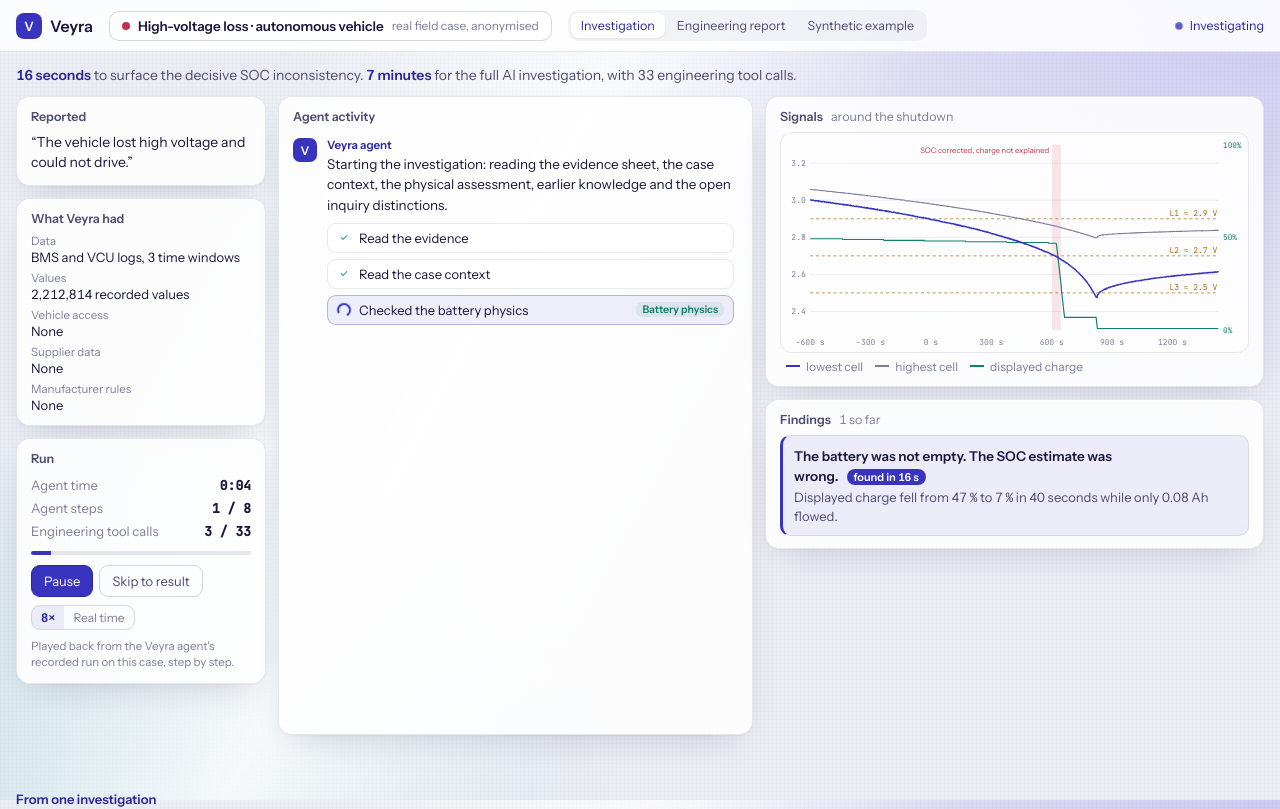
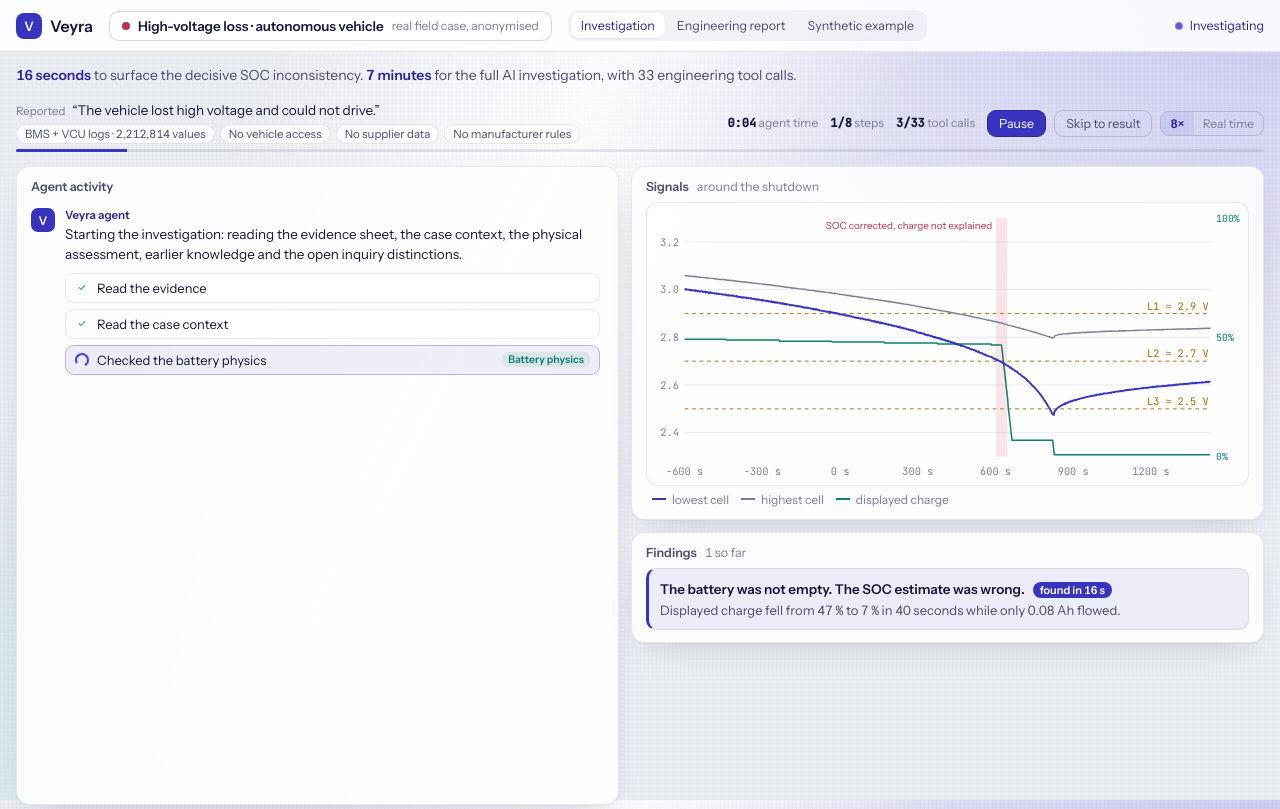
Before and after one commit to yuemonner/veyra-demo, a Next.js app in the folder frontend/: page /system-investigation in a window 1280 px wide. Shown: the top 809 px of the page. Built offline with nearby package versions, Linux system fonts and the light colour scheme.

Commit message:
Demo: slimmer case and run strip; more room for the agent's activity

```diff
--- a/frontend/app/system-investigation/Workspace.tsx
+++ b/frontend/app/system-investigation/Workspace.tsx
@@ -114,40 +114,33 @@ export default function Workspace({ d }: { d: Any }) {
         <b>{Math.round(rc.timing.total_s)} seconds</b> to surface the decisive SOC inconsistency. <b>{Math.round(run.run_seconds / 60)} minutes</b> for the full AI investigation, with {toolsAll} engineering tool calls.
       </div>
 
+      {/* One slim strip for the case and the run, so the agent's work keeps the screen. */}
+      <div className={w.strip}>
+        <div className={w.stripCase}>
+          <span className={w.reported}><span>Reported</span> “{d.case.reported}”</span>
+          <span className={w.chips}>
+            <span>BMS + VCU logs · {(rc?.values || "").split(" ")[0]} values</span>
+            <span>No vehicle access</span><span>No supplier data</span><span>No manufacturer rules</span>
+          </span>
+        </div>
+        <div className={w.stripRun}>
+          <span className={w.meters}>
+            <span><b>{clock(nowMs)}</b> agent time</span>
+            <span><b>{stepsDone}/{run.turns.length}</b> steps</span>
+            <span><b>{toolsDone}/{toolsAll}</b> tool calls</span>
+          </span>
+          {done ? <button className={w.primary} onClick={restart}>Run again</button>
+            : playing ? <button className={w.primary} onClick={() => setPlaying(false)}>Pause</button>
+              : <button className={w.primary} onClick={() => setPlaying(true)}>{i < 0 ? "Start" : "Resume"}</button>}
+          {!done && <button className={w.ghost} onClick={skip}>Skip to result</button>}
+          <span className={w.speed} role="group" aria-label="Playback speed">
+            {SPEEDS.map((x) => <button key={x.k} className={x.k === speed.k ? w.on : ""} onClick={() => setSpeed(x)}>{x.label}</button>)}
+          </span>
+        </div>
+        <div className={w.stripTrack} title="Played back from the Veyra agent's recorded run on this case"><div style={{ width: `${Math.min(100, (Math.max(0, i + 1) / events.length) * 100)}%` }} /></div>
+      </div>
+
       <div className={w.grid}>
-        <aside className={w.side}>
-          <section className={w.card}>
-            <h2>Reported</h2>
-            <p className={w.quote}>“{d.case.reported}”</p>
-          </section>
-          <section className={w.card}>
-            <h2>What Veyra had</h2>
-            <ul className={w.facts}>
-              <li><span>Data</span>BMS and VCU logs, 3 time windows</li>
-              <li><span>Values</span>{(rc?.values || "").split(" ")[0]} recorded values</li>
-              <li><span>Vehicle access</span>None</li>
-              <li><span>Supplier data</span>None</li>
-              <li><span>Manufacturer rules</span>None</li>
-            </ul>
-          </section>
-          <section className={w.card}>
-            <h2>Run</h2>
-            <div className={w.meter}><span>Agent time</span><b>{clock(nowMs)}</b></div>
-            <div className={w.meter}><span>Agent steps</span><b>{stepsDone} / {run.turns.length}</b></div>
-            <div className={w.meter}><span>Engineering tool calls</span><b>{toolsDone} / {toolsAll}</b></div>
-            <div className={w.track}><div style={{ width: `${Math.min(100, (Math.max(0, i + 1) / events.length) * 100)}%` }} /></div>
-            <div className={w.controls}>
-              {done ? <button className={w.primary} onClick={restart}>Run again</button>
-                : playing ? <button className={w.primary} onClick={() => setPlaying(false)}>Pause</button>
-                  : <button className={w.primary} onClick={() => setPlaying(true)}>{i < 0 ? "Start investigation" : "Resume"}</button>}
-              {!done && <button className={w.ghost} onClick={skip}>Skip to result</button>}
-            </div>
-            <div className={w.speed} role="group" aria-label="Playback speed">
-              {SPEEDS.map((x) => <button key={x.k} className={x.k === speed.k ? w.on : ""} onClick={() => setSpeed(x)}>{x.label}</button>)}
-            </div>
-            <p className={w.fine}>Played back from the Veyra agent&apos;s recorded run on this case, step by step.</p>
-          </section>
-        </aside>
 
         <section className={`${w.card} ${w.feedCard}`}>
           <h2>Agent activity</h2>
--- a/frontend/app/system-investigation/workspace.module.css
+++ b/frontend/app/system-investigation/workspace.module.css
@@ -27,7 +27,7 @@
 .claim b { color: var(--sr-thread-deep); font-weight: 600; }
 
 .grid { max-width: 1320px; margin: 12px auto 0; padding: 0 max(16px, env(safe-area-inset-right, 0px)) 0 max(16px, env(safe-area-inset-left, 0px));
-  display: grid; grid-template-columns: 250px minmax(0, 1fr) minmax(0, 1.05fr); gap: 12px; align-items: start; }
+  display: grid; grid-template-columns: minmax(0, 1fr) minmax(0, 1.05fr); gap: 12px; align-items: start; }
 .side, .right { display: grid; gap: 12px; min-width: 0; }
 .card { background: var(--sr-glass-strong); border: 1px solid var(--sr-edge); border-radius: 14px; padding: 12px 14px; min-width: 0; box-shadow: var(--sr-lift); }
 .card h2 { margin: 0 0 8px; font-size: 12.5px; font-weight: 600; color: var(--sr-ink-2); display: flex; align-items: baseline; gap: 8px; }
@@ -46,7 +46,7 @@
 .primary { background: var(--sr-thread); color: #fff; border: 1px solid var(--sr-thread-deep); }
 .ghost { background: transparent; border: 1px solid var(--sr-edge-strong); color: var(--sr-ink-2); }
 .primary:focus-visible, .ghost:focus-visible, .speed button:focus-visible, .tool button:focus-visible { outline: 2px solid var(--sr-thread); outline-offset: 2px; }
-.speed { display: inline-flex; margin-top: 8px; border: 1px solid var(--sr-edge-strong); border-radius: var(--sr-radius-control); overflow: hidden; }
+.speed { display: inline-flex; border: 1px solid var(--sr-edge-strong); border-radius: var(--sr-radius-control); overflow: hidden; }
 .speed button { font: inherit; font-size: 12px; padding: 4px 9px; border: 0; background: transparent; color: var(--sr-ink-3); cursor: pointer; }
 .speed .on { background: var(--sr-thread-soft); color: var(--sr-thread-deep); font-weight: 600; }
 .fine { margin: 8px 0 0; font-size: 11.5px; color: var(--sr-ink-3); line-height: 1.45; }
@@ -120,14 +120,10 @@
 .closing { margin: 28px 0 4px; font-size: clamp(19px, 2.4vw, 24px); font-weight: 600; letter-spacing: -0.01em; color: var(--sr-thread-deep); text-wrap: balance; }
 .closingSub { margin: 0; max-width: 68ch; color: var(--sr-ink-2); font-size: 15px; line-height: 1.55; }
 
-@media (max-width: 1100px) {
-  .grid { grid-template-columns: minmax(0, 1fr) minmax(0, 1fr); }
-  .side { grid-column: 1 / -1; grid-template-columns: repeat(auto-fit, minmax(220px, 1fr)); }
-}
 @media (max-width: 760px) {
   .grid { grid-template-columns: 1fr; }
   .right { order: -1; }
-  .side { order: -2; }
+  .stripRun { width: 100%; }
   .feed { height: 380px; min-height: 0; }
   .three, .bench { grid-template-columns: 1fr; }
   .caseMeta { display: none; }
@@ -137,3 +133,18 @@
   .think, .tool, .findings li, .result { animation: none; }
   .statusLive i, .dots i, .toolNow .tick:empty::before { animation: none; }
 }
+
+/* Case and run strip */
+.strip { position: relative; max-width: 1320px; margin: 10px auto 0; padding: 8px max(16px, env(safe-area-inset-right, 0px)) 10px max(16px, env(safe-area-inset-left, 0px));
+  display: flex; flex-wrap: wrap; align-items: center; justify-content: space-between; gap: 8px 16px; }
+.stripCase { display: flex; flex-wrap: wrap; align-items: center; gap: 6px 12px; min-width: 0; flex: 1 1 420px; }
+.reported { font-size: 13.5px; min-width: 0; }
+.reported > span { font-size: 11.5px; color: var(--sr-ink-3); margin-right: 4px; }
+.chips { display: flex; flex-wrap: wrap; gap: 5px; }
+.chips span { font-size: 11.5px; padding: 2px 8px; border-radius: 999px; background: rgba(255, 255, 255, 0.75); border: 1px solid var(--sr-edge); color: var(--sr-ink-2); white-space: nowrap; }
+.stripRun { display: flex; flex-wrap: wrap; align-items: center; gap: 6px 8px; }
+.meters { display: flex; gap: 12px; font-size: 12px; color: var(--sr-ink-3); margin-right: 4px; }
+.meters b { font-family: var(--sr-font-data); color: var(--sr-ink); font-weight: 600; }
+.stripRun .primary, .stripRun .ghost { padding: 5px 11px; font-size: 12.5px; }
+.stripTrack { position: absolute; left: max(16px, env(safe-area-inset-left, 0px)); right: max(16px, env(safe-area-inset-right, 0px)); bottom: 2px; height: 3px; border-radius: 3px; background: var(--sr-edge); overflow: hidden; }
+.stripTrack > div { height: 100%; background: var(--sr-thread); transition: width 300ms linear; }
```
